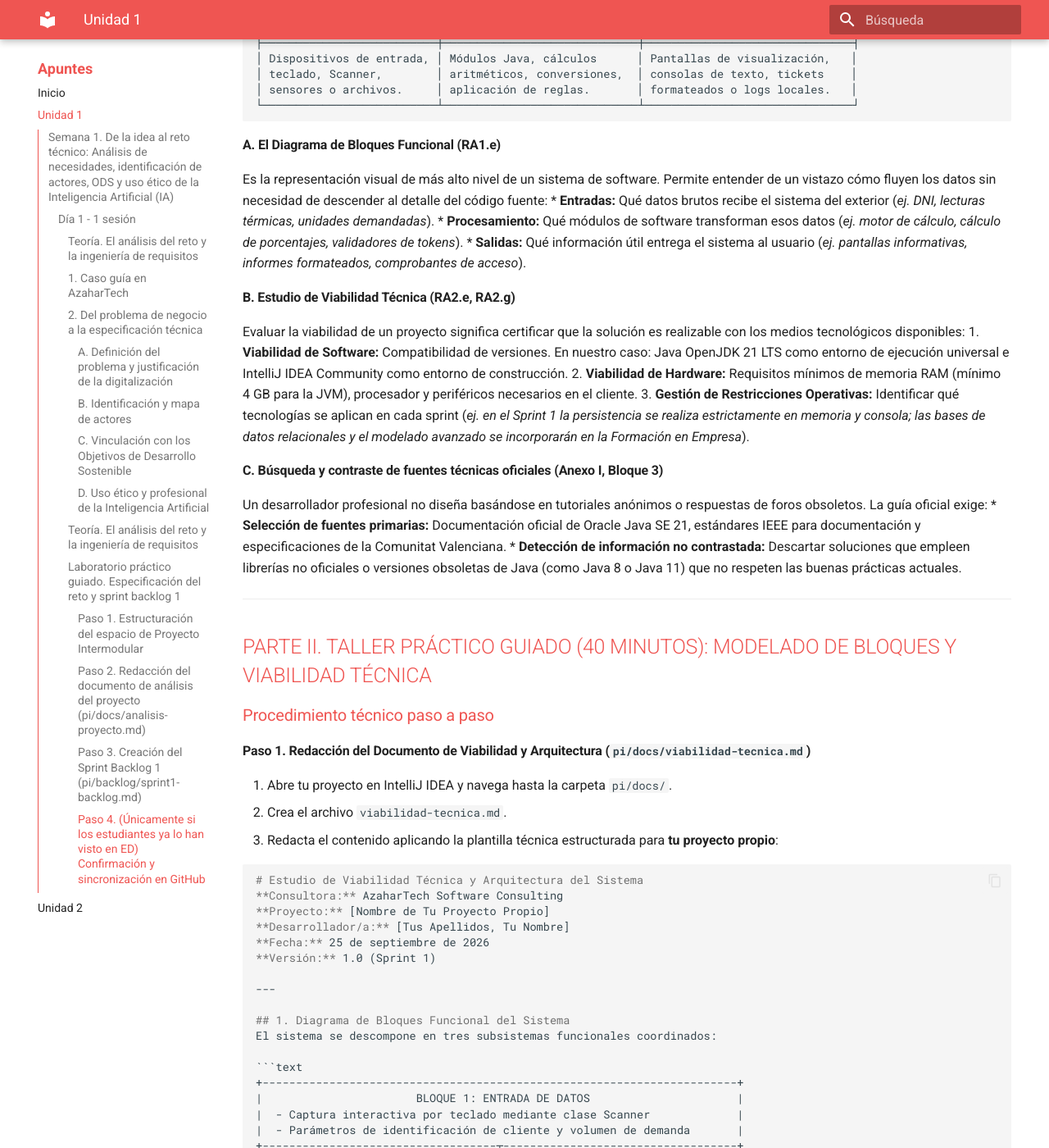
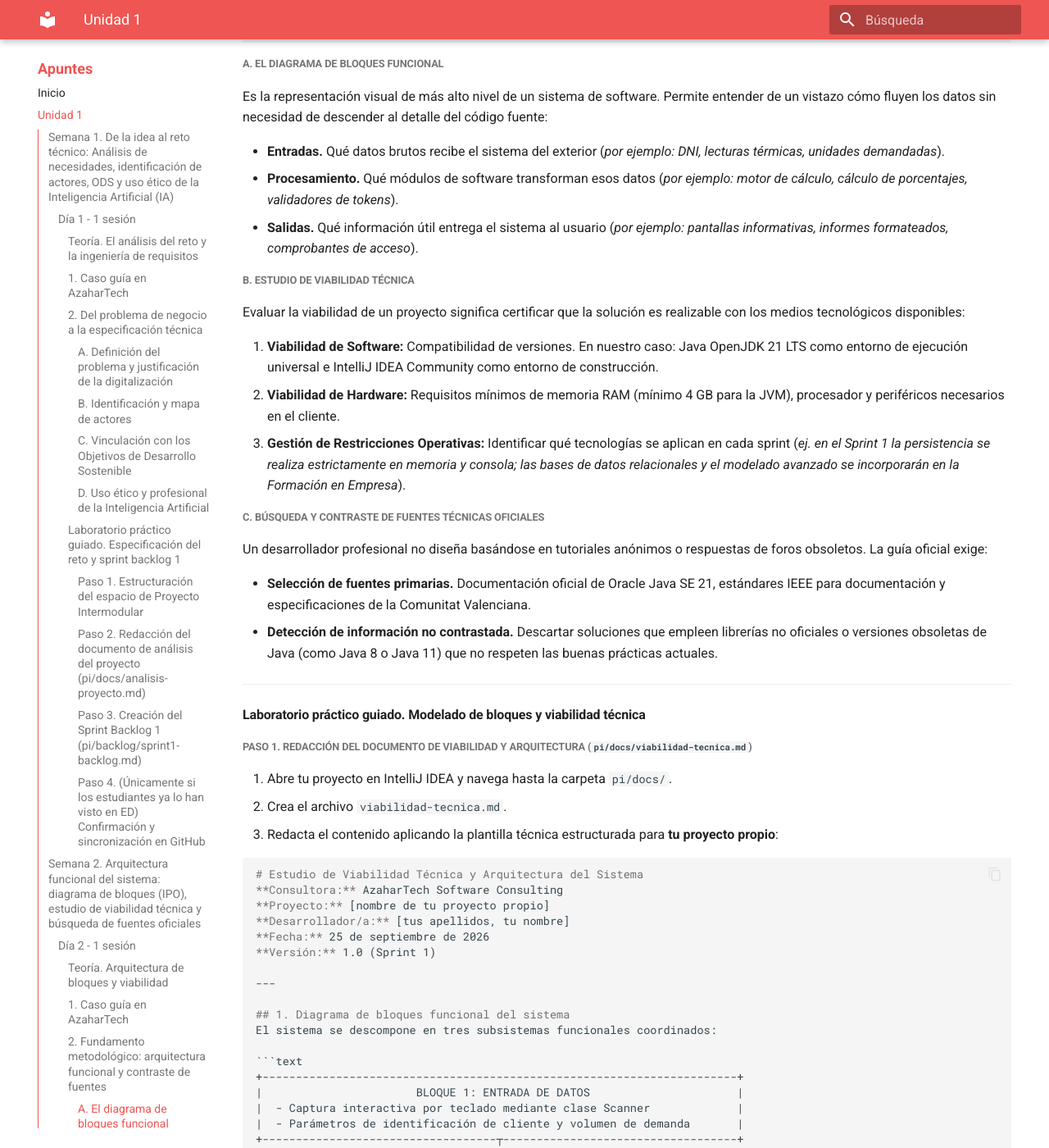
Before and after one commit to garmarcj/DAM-PI-20262027, an MkDocs documentation site: the page built from docs/unidad1.md, in a window 1280 px wide and 1400 px high, scrolled down 5346 px. Shown: the whole window at 82% size. Built offline with MkDocs 1.6.1 and Material for MkDocs 9.7.7, drawn with Linux system fonts in a browser that asks for light colours; some of the changed text lies outside the part shown.

Commit message:
[Curso 2026-2027] Actualización semana 2 en el Sprint 1

````diff
--- a/docs/unidad1.md
+++ b/docs/unidad1.md
@@ -54,18 +54,19 @@
 
 ##### C. Vinculación con los Objetivos de Desarrollo Sostenible
 Siguiendo las directrices del Decreto de Formación Profesional de la Comunitat Valenciana, todo proyecto intermodular debe incorporar la dimensión social y ambiental alineada con los **ODS**:
+
 * **ODS 9 (Industria, innovación e infraestructura).** Modernización y digitalización de procesos productivos tradicionales.
 * **ODS 12 (Producción y consumo responsables).** Eliminación del consumo de papel y optimización de recursos energéticos.
 * **ODS 4 (Educación de calidad) u ODS 8 (Trabajo decente y crecimiento económico).** Mejora de la conciliación, control horario y transparencia laboral.
 
 ##### D. Uso ético y profesional de la Inteligencia Artificial
 En AzaharTech no se prohíbe la Inteligencia Artificial generativa (como ChatGPT, Claude o Mistral); **se exige su uso profesional y crítico**.
+
 * **Uso permitido.** Asistente para estructurar ideas, mejorar la redacción técnica de requisitos, proponer casos límite y contrastar vocabulario técnico.
 * **Uso prohibido.** Copiar y pegar ciegamente respuestas generadas sin contrastar su veracidad o delegar en la máquina la toma de decisiones del proyecto.
 * **El estándar del Prompt Log (Registro de IA).** Toda aportación de la IA debe documentarse en una tabla indicando la herramienta, la instrucción exacta (*prompt*) introducida y el criterio del estudiante para modificar o aceptar la respuesta.
 
 ---
-#### Teoría. El análisis del reto y la ingeniería de requisitos
 #### Laboratorio práctico guiado. Especificación del reto y sprint backlog 1
 
 Laia Claramunt asigna las tareas de la sesión:
@@ -170,23 +171,22 @@
 
 ---
 
-# SEMANA 2 — SESIÓN 2 (Viernes, 25 de septiembre de 2026 — 1 hora lectiva)
-### Bloque: Arquitectura funcional del sistema: Diagrama de bloques (IPO), estudio de viabilidad técnica y búsqueda de fuentes oficiales
-* **Distribución horaria:** 20 minutos de teoría de arquitectura y viabilidad + 40 minutos de taller práctico de modelado.
-* **Criterios de Evaluación vinculados:** RA1.e, RA2.e, RA2.f, RA2.g, RA3.b, RA5.c, Anexo I (Bloque 3 de la Guía Oficial).
+## Semana 2. Arquitectura funcional del sistema: diagrama de bloques (IPO), estudio de viabilidad técnica y búsqueda de fuentes oficiales
 
 ---
 
-## PARTE I. SESIÓN TEÓRICA (20 MINUTOS): ARQUITECTURA DE BLOQUES Y VIABILIDAD
+### Día 2 - 1 sesión
 
-### 1. Caso práctico narrativo: El plano de la solución en AzaharTech
+#### Teoría. Arquitectura de bloques y viabilidad
 
-Es viernes 25 de septiembre. La célula de desarrollo de **AzaharTech** inicia su segunda sesión de Proyecto Intermodular. En la pantalla táctil de la sala, **Laia Claramunt** proyecta un esquema técnico del caso guía: el sistema del **IES El Caminàs**.
+#### 1. Caso guía en AzaharTech
+
+Es viernes 25 de septiembre por la tarde. El equipo de desarrollo de **AzaharTech** inicia su segunda sesión de Proyecto Intermodular. En la pantalla táctil de la sala, **Laia Claramunt** proyecta un esquema técnico del caso guía: el sistema del **IES El Caminàs**.
 
 El esquema no contiene código, sino tres grandes bloques conectados por líneas de flujo:
-1. Bloque de Captura (cámara del móvil del alumno y lector óptico).
-2. Bloque de Procesamiento Central (algoritmo en Java que valida la matrícula y calcula tiempos).
-3. Bloque de Salida y Notificación (pantalla HDMI del vestíbulo y volcado en log).
+1. Bloque de captura (cámara del móvil de la persona).
+2. Bloque de procesamiento central (algoritmo en Java que valida la entrada y calcula tiempos).
+3. Bloque de salida y notificación (pantalla del vestíbulo y volcado en log).
 
 Laia se gira hacia el equipo:
 
@@ -198,14 +198,14 @@
 
 ---
 
-### 2. Fundamento metodológico: Arquitectura funcional y contraste de fuentes
+#### 2. Fundamento metodológico: arquitectura funcional y contraste de fuentes
 
 ```
 ┌────────────────────────────────────────────────────────────────────────────────────────┐
 │                        EL DIAGRAMA DE BLOQUES FUNCIONAL (IPO)                          │
 ├──────────────────────────┬─────────────────────────────┬───────────────────────────────┤
 │ BLOQUE DE ENTRADA        │ BLOQUE DE PROCESAMIENTO     │ BLOQUE DE SALIDA              │
-│ (Captura de datos)       │ (Lógica de Negocio)         │ (Resultados y Persistencia)   │
+│ (Captura de datos)       │ (Lógica de negocio)         │ (Resultados y persistencia)   │
 ├──────────────────────────┼─────────────────────────────┼───────────────────────────────┤
 │ Dispositivos de entrada, │ Módulos Java, cálculos      │ Pantallas de visualización,   │
 │ teclado, Scanner,        │ aritméticos, conversiones,  │ consolas de texto, tickets    │
@@ -213,30 +213,29 @@
 └──────────────────────────┴─────────────────────────────┴───────────────────────────────┘
 ```
 
-#### A. El Diagrama de Bloques Funcional (RA1.e)
+##### A. El diagrama de bloques funcional
 Es la representación visual de más alto nivel de un sistema de software. Permite entender de un vistazo cómo fluyen los datos sin necesidad de descender al detalle del código fuente:
-* **Entradas:** Qué datos brutos recibe el sistema del exterior (*ej. DNI, lecturas térmicas, unidades demandadas*).
-* **Procesamiento:** Qué módulos de software transforman esos datos (*ej. motor de cálculo, cálculo de porcentajes, validadores de tokens*).
-* **Salidas:** Qué información útil entrega el sistema al usuario (*ej. pantallas informativas, informes formateados, comprobantes de acceso*).
 
-#### B. Estudio de Viabilidad Técnica (RA2.e, RA2.g)
+* **Entradas.** Qué datos brutos recibe el sistema del exterior (*por ejemplo: DNI, lecturas térmicas, unidades demandadas*).
+* **Procesamiento.** Qué módulos de software transforman esos datos (*por ejemplo: motor de cálculo, cálculo de porcentajes, validadores de tokens*).
+* **Salidas.** Qué información útil entrega el sistema al usuario (*por ejemplo: pantallas informativas, informes formateados, comprobantes de acceso*).
+
+##### B. Estudio de viabilidad técnica
 Evaluar la viabilidad de un proyecto significa certificar que la solución es realizable con los medios tecnológicos disponibles:
+
 1. **Viabilidad de Software:** Compatibilidad de versiones. En nuestro caso: Java OpenJDK 21 LTS como entorno de ejecución universal e IntelliJ IDEA Community como entorno de construcción.
 2. **Viabilidad de Hardware:** Requisitos mínimos de memoria RAM (mínimo 4 GB para la JVM), procesador y periféricos necesarios en el cliente.
 3. **Gestión de Restricciones Operativas:** Identificar qué tecnologías se aplican en cada sprint (*ej. en el Sprint 1 la persistencia se realiza estrictamente en memoria y consola; las bases de datos relacionales y el modelado avanzado se incorporarán en la Formación en Empresa*).
 
-#### C. Búsqueda y contraste de fuentes técnicas oficiales (Anexo I, Bloque 3)
+##### C. Búsqueda y contraste de fuentes técnicas oficiales
 Un desarrollador profesional no diseña basándose en tutoriales anónimos o respuestas de foros obsoletos. La guía oficial exige:
-* **Selección de fuentes primarias:** Documentación oficial de Oracle Java SE 21, estándares IEEE para documentación y especificaciones de la Comunitat Valenciana.
-* **Detección de información no contrastada:** Descartar soluciones que empleen librerías no oficiales o versiones obsoletas de Java (como Java 8 o Java 11) que no respeten las buenas prácticas actuales.
+
+* **Selección de fuentes primarias.** Documentación oficial de Oracle Java SE 21, estándares IEEE para documentación y especificaciones de la Comunitat Valenciana.
+* **Detección de información no contrastada.** Descartar soluciones que empleen librerías no oficiales o versiones obsoletas de Java (como Java 8 o Java 11) que no respeten las buenas prácticas actuales.
 
 ---
-
-## PARTE II. TALLER PRÁCTICO GUIADO (40 MINUTOS): MODELADO DE BLOQUES Y VIABILIDAD TÉCNICA
-
-### Procedimiento técnico paso a paso
-
-#### Paso 1. Redacción del Documento de Viabilidad y Arquitectura (`pi/docs/viabilidad-tecnica.md`)
+#### Laboratorio práctico guiado. Modelado de bloques y viabilidad técnica
+##### Paso 1. Redacción del documento de viabilidad y arquitectura (`pi/docs/viabilidad-tecnica.md`)
 1. Abre tu proyecto en IntelliJ IDEA y navega hasta la carpeta `pi/docs/`.
 2. Crea el archivo `viabilidad-tecnica.md`.
 3. Redacta el contenido aplicando la plantilla técnica estructurada para **tu proyecto propio**:
@@ -244,14 +243,14 @@
 ```markdown
 # Estudio de Viabilidad Técnica y Arquitectura del Sistema
 **Consultora:** AzaharTech Software Consulting
-**Proyecto:** [Nombre de Tu Proyecto Propio]
-**Desarrollador/a:** [Tus Apellidos, Tu Nombre]
+**Proyecto:** [nombre de tu proyecto propio]
+**Desarrollador/a:** [tus apellidos, tu nombre]
 **Fecha:** 25 de septiembre de 2026
 **Versión:** 1.0 (Sprint 1)
 
 ---
 
-## 1. Diagrama de Bloques Funcional del Sistema
+## 1. Diagrama de bloques funcional del sistema
 El sistema se descompone en tres subsistemas funcionales coordinados:
 
 ```text
@@ -275,36 +274,36 @@
 |  - Consola de usuario formateada mediante System.out.printf()         |
 |  - Resumen tabular con columnas de ancho fijo y decimales acotados    |
 +-----------------------------------------------------------------------+
-```
 
 ---
 
-## 2. Estudio de Viabilidad Técnica
+## 2. Estudio de viabilidad técnica
+
 * **Entorno de Ejecución:** Java SE 21 (LTS) garantizando portabilidad multiplataforma mediante la JVM.
-* **Requisitos Mínimos de Hardware:**
+* **Requisitos mínimos de hardware:**
     * Procesador con arquitectura x86_64 o ARM64.
     * Memoria RAM mínima: 2 GB (óptima: 4 GB para entorno de pruebas).
     * Espacio en disco: 500 MB libres para instalación del JDK y logs.
-* **Análisis de Restricciones del Sprint 1:** Se prescinde de bases de datos externas en esta fase inicial; el procesamiento se realiza en memoria volátil de forma secuencial y transparente.
+* **Análisis de restricciones del Sprint 1:** Se prescinde de bases de datos externas en esta fase inicial; el procesamiento se realiza en memoria volátil de forma secuencial y transparente.
 
 ---
 
-## 3. Fuentes Técnicas Oficiales Contrastadas
+## 3. Fuentes técnicas oficiales contrastadas
 1. **Documentación Oficial de Java SE 21 (Oracle):** Consulta de especificaciones de tipos primitivos y clase Scanner. URL: `https://docs.oracle.com/en/java/javase/21/`
 2. **Guía de Estilo Java de Google:** Estándares de nomenclatura *camelCase* y buenas prácticas de ingeniería de software.
 ```
 
 ---
 
-#### Paso 2. Actualización y seguimiento del Sprint Backlog 1 (`pi/backlog/sprint1-backlog.md`)
+##### Paso 2. Actualización y seguimiento del Sprint Backlog 1 (`pi/backlog/sprint1-backlog.md`)
 1. Abre el archivo `sprint1-backlog.md`.
 2. Actualiza el estado de las tareas de los tres módulos al cierre de la segunda semana:
 
 ```markdown
-# Sprint Backlog 1 — [Nombre de Tu Proyecto Propio]
+# Sprint Backlog 1 — [Nombre de tu proyecto propio]
 **Estado al cierre de la Semana 2 (25 de septiembre de 2026)**
 
-## 📋 Cuadro de Mando de Tareas
+## 📋 Cuadro de mando de tareas
 
 ### Módulo: Proyecto Intermodular (PI)
 - [x] T-PI-01: Redactar análisis de necesidades y mapa de actores (`pi/docs/analisis-reto.md`)
@@ -327,7 +326,7 @@
 
 ---
 
-#### Paso 3. Confirmación y sincronización en GitHub
+##### Paso 3. Confirmación y sincronización en GitHub
 1. Abre el panel **Commit** en IntelliJ IDEA (`Ctrl + K`).
 2. Comprueba que aparecen seleccionados `pi/docs/viabilidad-tecnica.md` y `pi/backlog/sprint1-backlog.md`.
 3. Escribe el mensaje siguiendo el estándar de **Conventional Commits**:
@@ -336,16 +335,6 @@
    ```
 4. Haz clic en **Commit and Push** y verifica en GitHub que ambos archivos quedan registrados.
 
----
-
-### Resumen de la Sesión 2 de Proyecto Intermodular
-Al término de estos 60 minutos:
-* Tu proyecto propio cuenta con una **arquitectura en bloques funcional bien definida**.
-* Has certificado la **viabilidad técnica y los requisitos de hardware y software**.
-* Has referenciado **fuentes técnicas oficiales** según exige el Anexo I de la normativa.
-* El **Sprint Backlog 1** refleja un avance ordenado y sincronizado con Programación y Entornos de Desarrollo.
-
----
 ---
 
 # SEMANA 3 — SESIÓN 3 (Viernes, 2 de octubre de 2026 — 1 hora lectiva)
````
Also changed, not shown: other parts of docs/unidad1.md (+1 -1 lines).
